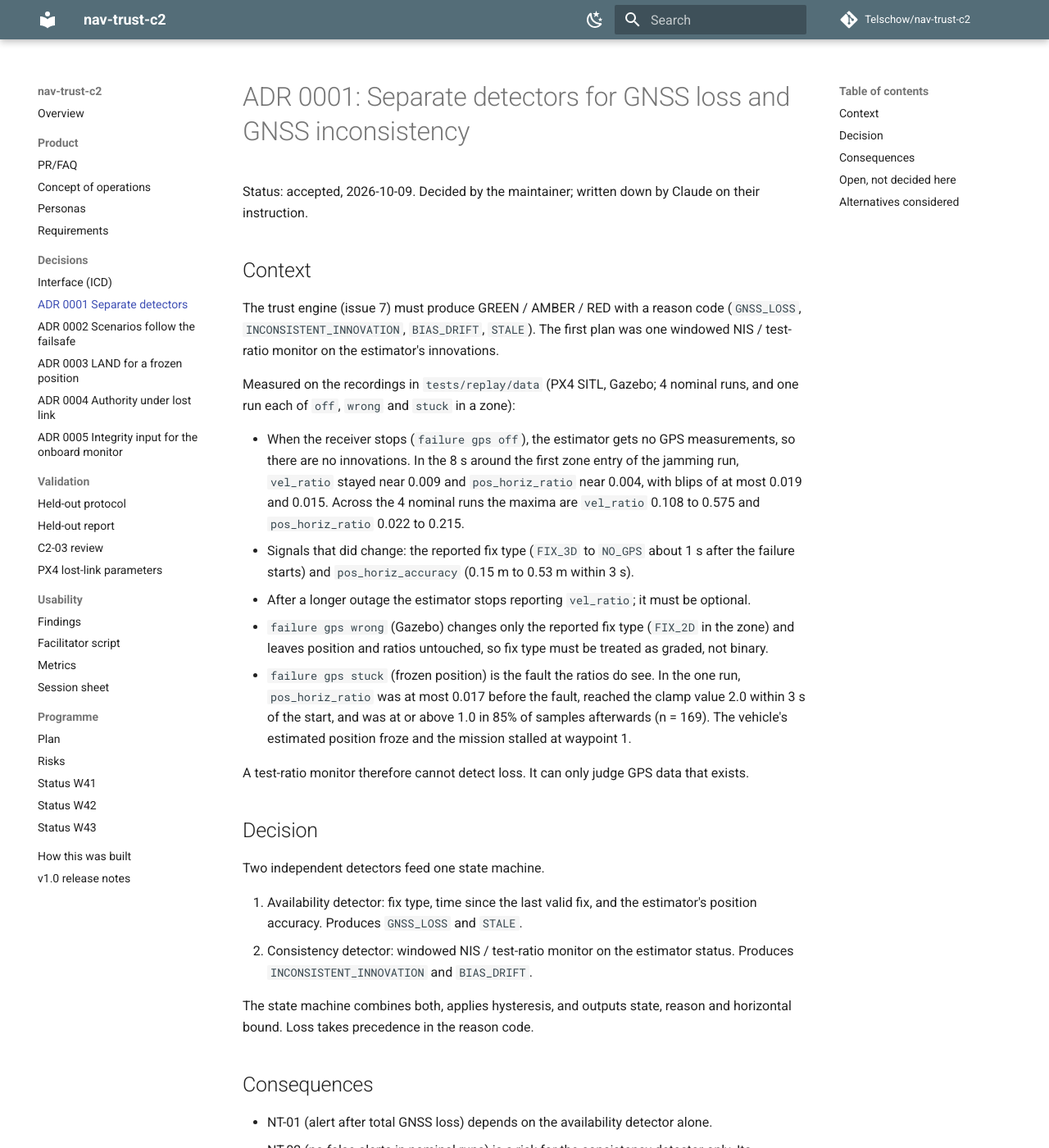
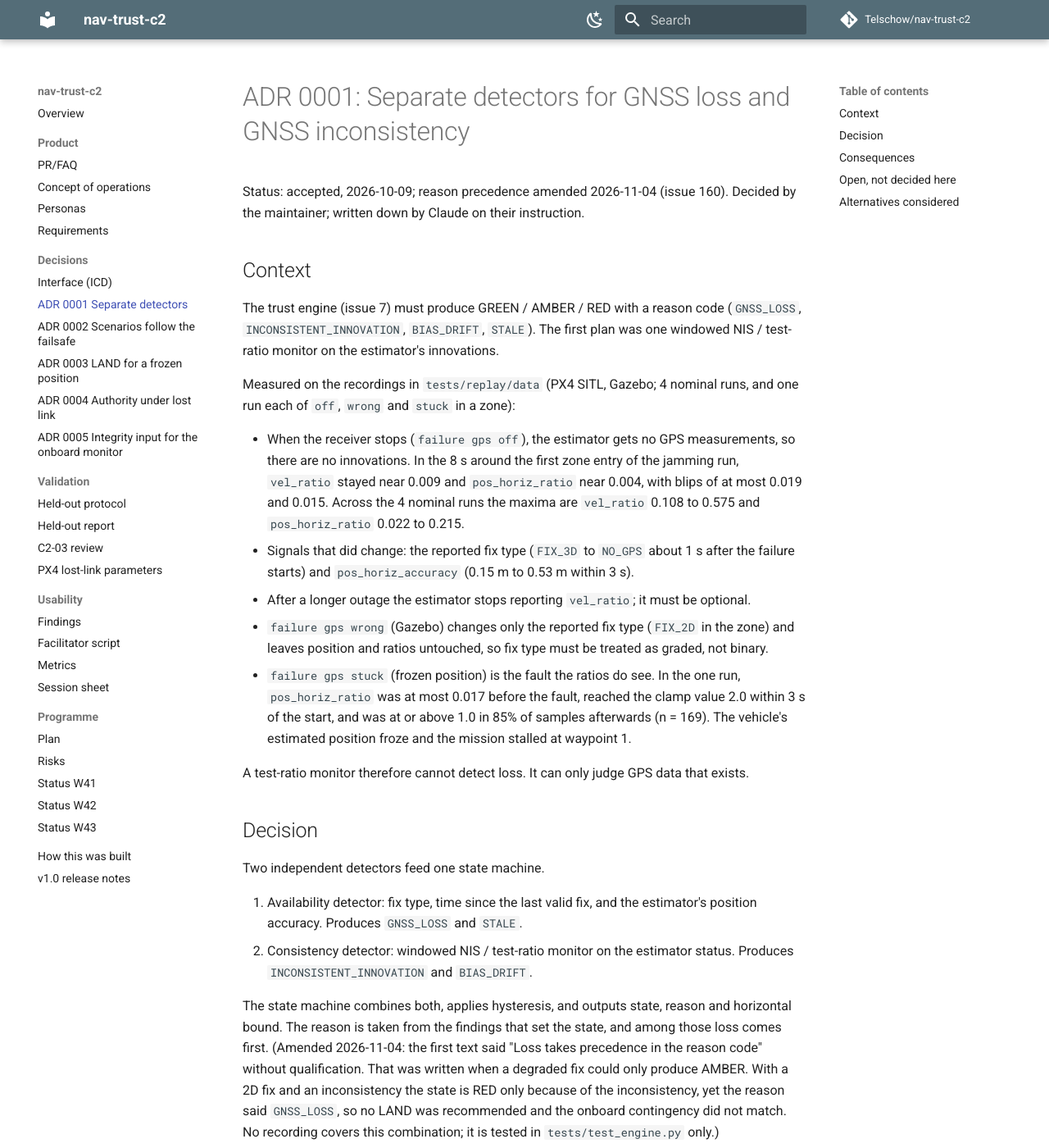
Before and after one commit to Telschow/nav-trust-c2, an MkDocs documentation site: the page built from docs/adr/0001-separate-loss-and-consistency-detectors.md, in a window 1280 px wide and 1400 px high. Shown: the whole window at 82% size. Built offline with MkDocs 1.6.1 and Material for MkDocs 9.7.7, drawn with Linux system fonts in a browser that asks for light colours; comment, search, counter and statistics services are not loaded.

Commit message:
The reason comes from the finding that set the state (ADR 0001, issue 160)
Option 1 of issue 160, decided by the maintainer. A degraded fix with an
inconsistency was RED only because of the inconsistency but reported
GNSS_LOSS, so no LAND was recommended and the onboard contingency did not
match. Among the findings at the worst state, loss still comes first.

The eval tables change only in their engine fingerprint.

Co-Authored-By: Claude Sonnet 5.5 <noreply@anthropic.com>
Claude-Session: https://claude.ai/code/session_011kcqHSByPMemQy6xMgBe65

```diff
--- a/docs/adr/0001-separate-loss-and-consistency-detectors.md
+++ b/docs/adr/0001-separate-loss-and-consistency-detectors.md
@@ -1,6 +1,7 @@
 # ADR 0001: Separate detectors for GNSS loss and GNSS inconsistency
 
-Status: accepted, 2026-10-09. Decided by the maintainer; written down by Claude on their instruction.
+Status: accepted, 2026-10-09; reason precedence amended 2026-11-04 (issue 160). Decided by the
+maintainer; written down by Claude on their instruction.
 
 ## Context
 
@@ -39,7 +40,12 @@ Two independent detectors feed one state machine.
    Produces `INCONSISTENT_INNOVATION` and `BIAS_DRIFT`.
 
 The state machine combines both, applies hysteresis, and outputs state, reason and
-horizontal bound. Loss takes precedence in the reason code.
+horizontal bound. The reason is taken from the findings that set the state, and among those loss
+comes first. (Amended 2026-11-04: the first text said "Loss takes precedence in the reason code"
+without qualification. That was written when a degraded fix could only produce AMBER. With a 2D
+fix and an inconsistency the state is RED only because of the inconsistency, yet the reason said
+`GNSS_LOSS`, so no LAND was recommended and the onboard contingency did not match. No recording
+covers this combination; it is tested in `tests/test_engine.py` only.)
 
 ## Consequences
 
```
Also changed, not shown: eval/heldout/results.md (+1 -1 lines), eval/results.md (+1 -1 lines), 4 other files.
